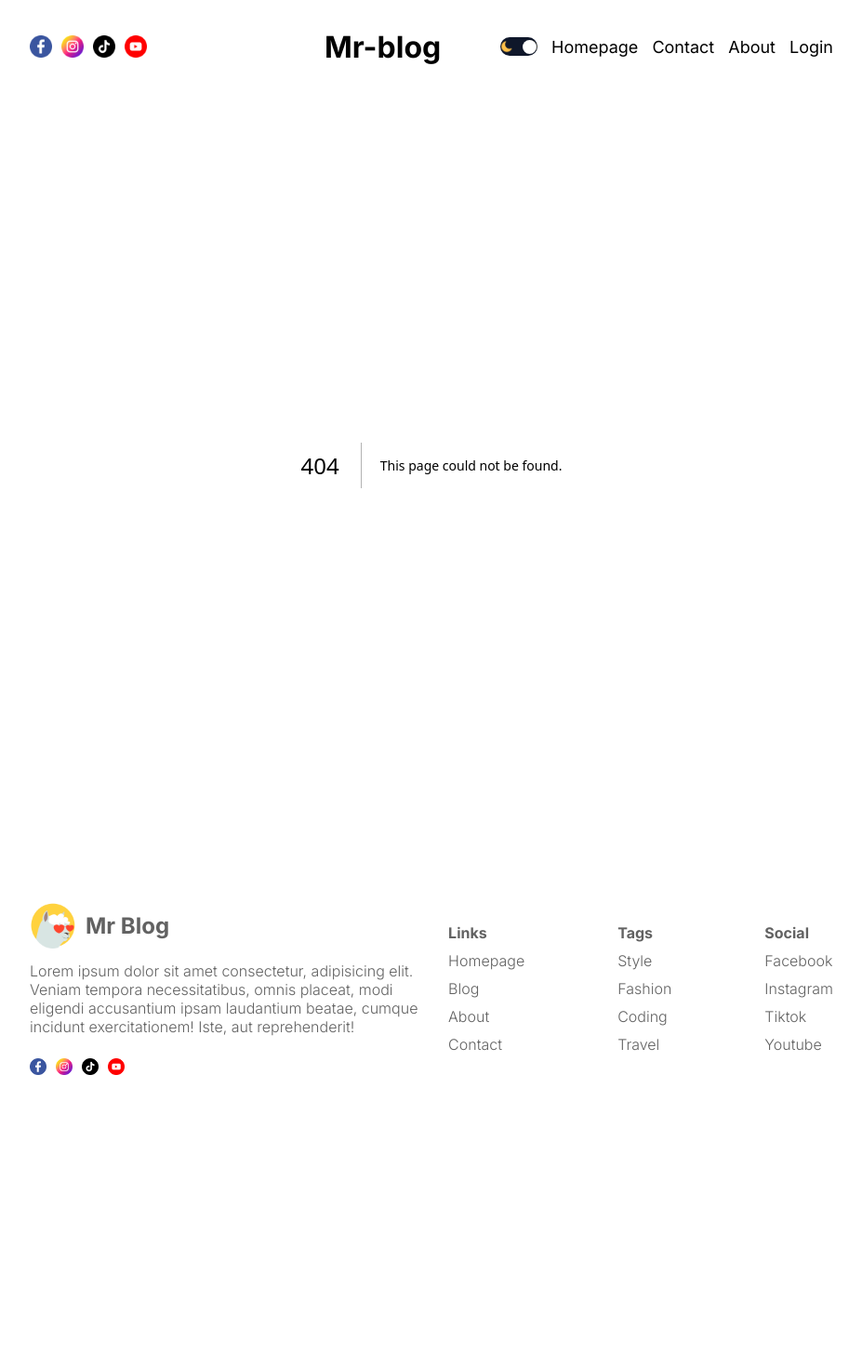
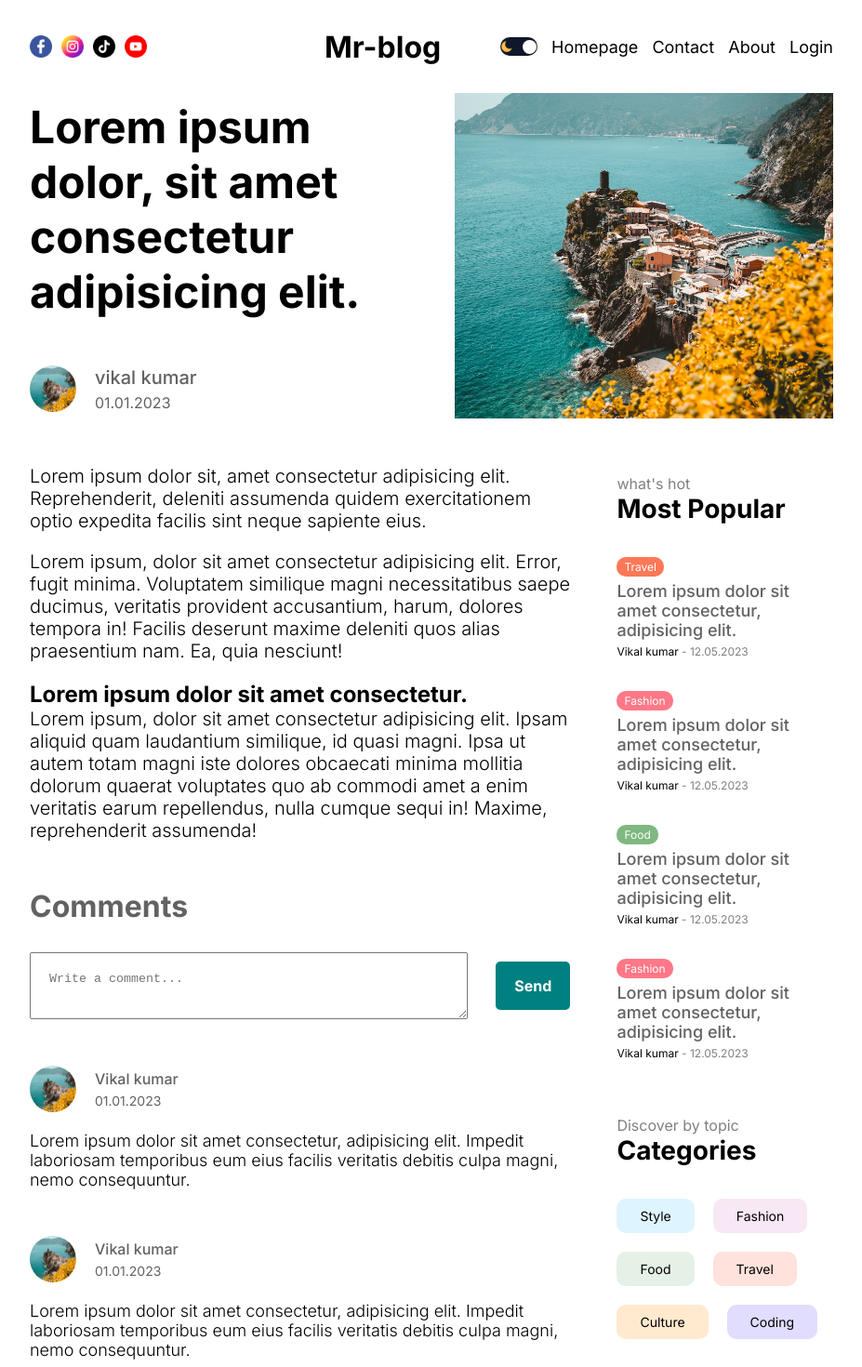
Before and after one commit to rahulsharma0212/blog-app, a Next.js app: page /login in a window 1280 px wide. Before the commit this address had no page. Shown: the top 1470 px of the page at 93% size, without its empty margins (176-1103 px from the left). Before the commit the page ends 1176 px from the top, so only its background shows below. Built offline with nearby package versions, Linux system fonts and the light colour scheme.

Commit message:
single page design completed

```diff
--- /dev/null
+++ b/src/app/[slug]/page.jsx
@@ -0,0 +1,77 @@
+import Menu from '@/components/menu/Menu';
+import styles from './singlePage.module.css';
+import Image from 'next/image';
+import Comments from '@/components/comments/Comments';
+
+const SinglePage = () => {
+    return (
+        <div className={styles.container}>
+            <div className={styles.infoContainer}>
+                <div className={styles.textContainer}>
+                    <h1 className={styles.title}>
+                        Lorem ipsum dolor, sit amet consectetur adipisicing
+                        elit.
+                    </h1>
+                    <div className={styles.user}>
+                        <div className={styles.userImageContainer}>
+                            <Image
+                                className={styles.avatar}
+                                src="/p1.jpeg"
+                                alt=""
+                                fill
+                            />
+                        </div>
+                        <div className={styles.userTextContainer}>
+                            <span className={styles.username}>vikal kumar</span>
+                            <span className={styles.date}>01.01.2023</span>
+                        </div>
+                    </div>
+                </div>
+                <div className={styles.imageContainer}>
+                    <Image
+                        className={styles.image}
+                        src="/p1.jpeg"
+                        alt=""
+                        fill
+                    />
+                </div>
+            </div>
+            <div className={styles.content}>
+                <div className={styles.post}>
+                    <div className={styles.description}>
+                        <p>
+                            Lorem ipsum dolor sit, amet consectetur adipisicing
+                            elit. Reprehenderit, deleniti assumenda quidem
+                            exercitationem optio expedita facilis sint neque
+                            sapiente eius.
+                        </p>
+                        <p>
+                            Lorem ipsum, dolor sit amet consectetur adipisicing
+                            elit. Error, fugit minima. Voluptatem similique
+                            magni necessitatibus saepe ducimus, veritatis
+                            provident accusantium, harum, dolores tempora in!
+                            Facilis deserunt maxime deleniti quos alias
+                            praesentium nam. Ea, quia nesciunt!
+                        </p>
+                        <h2>Lorem ipsum dolor sit amet consectetur.</h2>
+                        <p>
+                            Lorem ipsum, dolor sit amet consectetur adipisicing
+                            elit. Ipsam aliquid quam laudantium similique, id
+                            quasi magni. Ipsa ut autem totam magni iste dolores
+                            obcaecati minima mollitia dolorum quaerat voluptates
+                            quo ab commodi amet a enim veritatis earum
+                            repellendus, nulla cumque sequi in! Maxime,
+                            reprehenderit assumenda!
+                        </p>
+                    </div>
+                    <div className={styles.comment}>
+                        <Comments />
+                    </div>
+                </div>
+                <Menu />
+            </div>
+        </div>
+    );
+};
+
+export default SinglePage;
--- /dev/null
+++ b/src/app/[slug]/singlePage.module.css
@@ -0,0 +1,93 @@
+.infoContainer {
+    display: flex;
+    align-items: center;
+    gap: 50px;
+}
+
+.textContainer {
+    flex: 1;
+}
+
+.title {
+    font-size: 64px;
+    margin-bottom: 50px;
+}
+
+.user {
+    display: flex;
+    align-items: center;
+    gap: 20px;
+}
+
+.avatar {
+    border-radius: 50%;
+    object-fit: cover;
+}
+
+.userImageContainer {
+    width: 50px;
+    height: 50px;
+    position: relative;
+}
+
+.userTextContainer {
+    display: flex;
+    flex-direction: column;
+    gap: 5px;
+    color: var(--softTextColor);
+}
+
+.username {
+    font-size: 20px;
+    font-weight: 500;
+}
+
+.imageContainer {
+    flex: 1;
+    height: 350px;
+    position: relative;
+}
+
+.image {
+    object-fit: cover;
+}
+
+.content {
+    display: flex;
+    gap: 50px;
+}
+
+.post {
+    flex: 5;
+    margin-top: 50px;
+}
+
+.description p {
+    font-size: 20px;
+    font-weight: 300;
+    margin-bottom: 20px;
+}
+
+@media screen and (max-width: 1536px) {
+    .title {
+        font-size: 54px;
+    }
+}
+@media screen and (max-width: 1280px) {
+    .title {
+        font-size: 48px;
+    }
+}
+@media screen and (max-width: 1024px) {
+    .imageContainer {
+        display: none;
+    }
+}
+@media screen and (max-width: 640px) {
+    .title {
+        font-size: 36px;
+    }
+    .description p {
+        font-size: 18px;
+    }
+}
--- /dev/null
+++ b/src/components/comments/Comments.jsx
@@ -0,0 +1,51 @@
+import Image from 'next/image';
+import styles from './comments.module.css';
+import Link from 'next/link';
+
+const Comments = () => {
+    const status = 'authenticated';
+    return (
+        <div className={styles.container}>
+            <h1 className={styles.title}>Comments</h1>
+            {status === 'authenticated' ? (
+                <div className={styles.write}>
+                    <textarea
+                        placeholder="Write a comment..."
+                        className={styles.input}
+                    ></textarea>
+                    <div className={styles.button}>Send</div>
+                </div>
+            ) : (
+                <Link href="/login">Login to write a comment</Link>
+            )}
+            <div className={styles.comments}>
+                {Array.from({ length: 4 }).map((_, idx) => (
+                    <div className={styles.comment} key={idx}>
+                        <div className={styles.user}>
+                            <Image
+                                src="/p1.jpeg"
+                                alt=""
+                                width={50}
+                                height={50}
+                                className={styles.image}
+                            />
+                            <div className={styles.userInfo}>
+                                <span className={styles.username}>
+                                    Vikal kumar
+                                </span>
+                                <span className={styles.date}>01.01.2023</span>
+                            </div>
+                        </div>
+                        <p className={styles.description}>
+                            Lorem ipsum dolor sit amet consectetur, adipisicing
+                            elit. Impedit laboriosam temporibus eum eius facilis
+                            veritatis debitis culpa magni, nemo consequuntur.
+                        </p>
+                    </div>
+                ))}
+            </div>
+        </div>
+    );
+};
+
+export default Comments;
--- /dev/null
+++ b/src/components/comments/comments.module.css
@@ -0,0 +1,70 @@
+.container {
+    margin-top: 50px;
+}
+
+.title {
+    color: var(--softTextColor);
+    margin-bottom: 30px;
+}
+
+.write {
+    display: flex;
+    align-items: center;
+    justify-content: space-between;
+    gap: 30px;
+}
+
+.input {
+    padding: 20px;
+    width: 100%;
+}
+
+.button {
+    padding: 16px 20px;
+    background-color: teal;
+    color: white;
+    font-weight: bold;
+    border: none;
+    border-radius: 5px;
+    cursor: pointer;
+}
+
+.comments {
+    margin-top: 50px;
+}
+
+.comment {
+    margin-bottom: 50px;
+}
+
+.user {
+    display: flex;
+    align-items: center;
+    gap: 20px;
+    margin-bottom: 20px;
+}
+
+.image {
+    border-radius: 50%;
+    object-fit: cover;
+}
+
+.userInfo {
+    display: flex;
+    flex-direction: column;
+    gap: 5px;
+    color: var(--softTextColor);
+}
+
+.username {
+    font-weight: 500;
+}
+
+.date {
+    font-size: 14px;
+}
+
+.description {
+    font-size: 18px;
+    font-weight: 300;
+}
```
